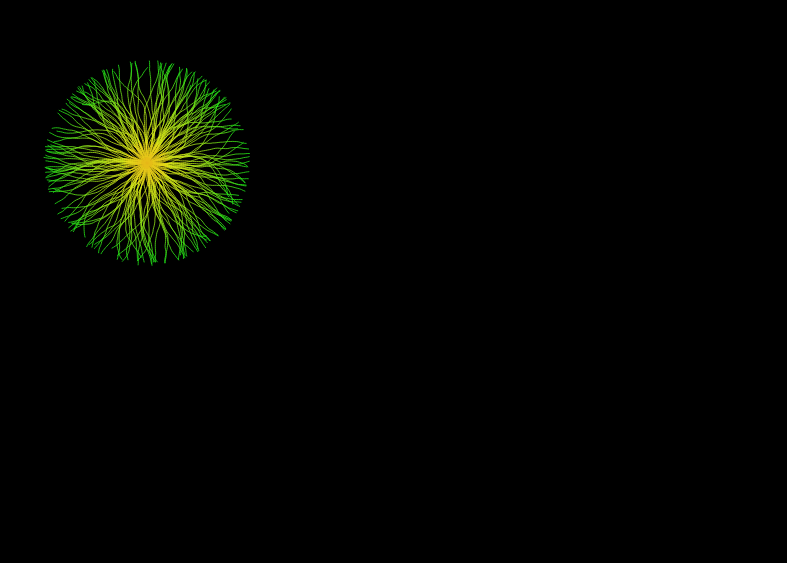
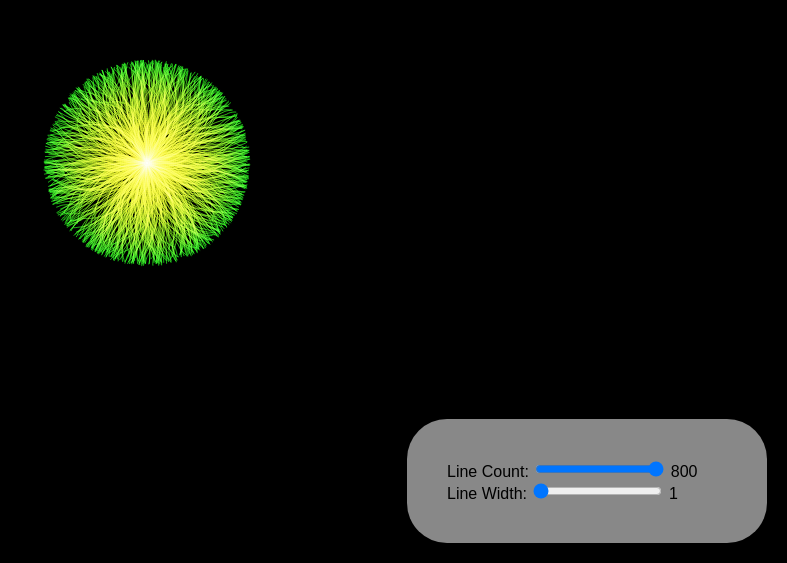
Before and after one commit to yoseftuk/walkers, a plain HTML site: page index.html in a window 1280 px wide. Shown: the part 237-800 px from the top of the page, without its empty margins (493-1280 px from the left). Drawn offline with Linux system fonts and the light colour scheme; animation ran at ten frames a second.

Commit message:
add settings for user control

```diff
--- a/index.html
+++ b/index.html
@@ -10,19 +10,54 @@
         }
         canvas {
             display: block;
+            background-color: black;
+        }
+        .settings {
+            position: absolute;
+            width: 280px;
+            background-color: #ffffff88;
+            border-radius: 40px;
+            -moz-border-radius: 40px;
+            -webkit-border-radius: 40px;
+            bottom: 20px;
+            right: 20px;
+            padding: 40px;
+            font-family: sans-serif;
+        }
+        label {
+            display: block;
         }
     </style>
 </head>
 <body>
 <canvas id="canvas"></canvas>
+<form class="settings">
+    <label>
+        Line Count:
+        <input id="lines-num" name="lines-num" type="range" min="10" max="800" step="10" value="1200"
+               oninput="countLabel.innerText=this.value;"
+               onchange="LINE_COUNT = this.value;initCanvas()"/>
+        <span id="count-label">800</span>
+    </label>
+    <label>
+        Line Width:
+        <input id="lines-width" name="lines-width" type="range" min="1" max="10" step="1" value="1"
+               oninput="widthLabel.innerText=this.value;"
+               onchange="LINE_WIDTH = this.value;initCanvas()"/>
+        <span id="width-label">1</span>
+    </label>
+</form>
 <script>
-    var LINE_COUNT = 200;
+    var LINE_COUNT = 800;
+    var LINE_WIDTH = 1;
     var SPEED = 2;
     var GENERAL_MOTION_EFFECT = 0;
     var DEG_RANGE = Math.PI / 20;
     var COLOR_SPEED = 3;
     var canvas = document.querySelector("#canvas");
     var ctx = canvas.getContext('2d');
+    var countLabel = document.querySelector('#count-label');
+    var widthLabel = document.querySelector('#width-label');
     var lines = [];
     var color = random(0, 360);
     var generalVector = {x: 1, y:0};
@@ -33,7 +68,7 @@
         canvas.width = window.innerWidth;
         canvas.height = window.innerHeight;
         ctx.clearRect(0, 0, canvas.width, canvas.height);
-        ctx.fillRect(0, 0, canvas.width, canvas.height);
+        ctx.fillText("Yosef Tukachinsky", canvas.width/2, canvas.height/2);
         lines = [];
         for(var i=0; i<LINE_COUNT; i++) {
             lines.push(new Line());
@@ -79,9 +114,10 @@
 
         this.prepare = function() {
             ctx.beginPath();
+            ctx.globalCompositeOperation = 'screen';
             ctx.globalAlpha = .8;
             ctx.strokeStyle = toColor(color);
-            ctx.strokeWidth = 2;
+            ctx.lineWidth = LINE_WIDTH;
             ctx.moveTo(this.x, this.y);
         };
         this.draw = function () {
```
